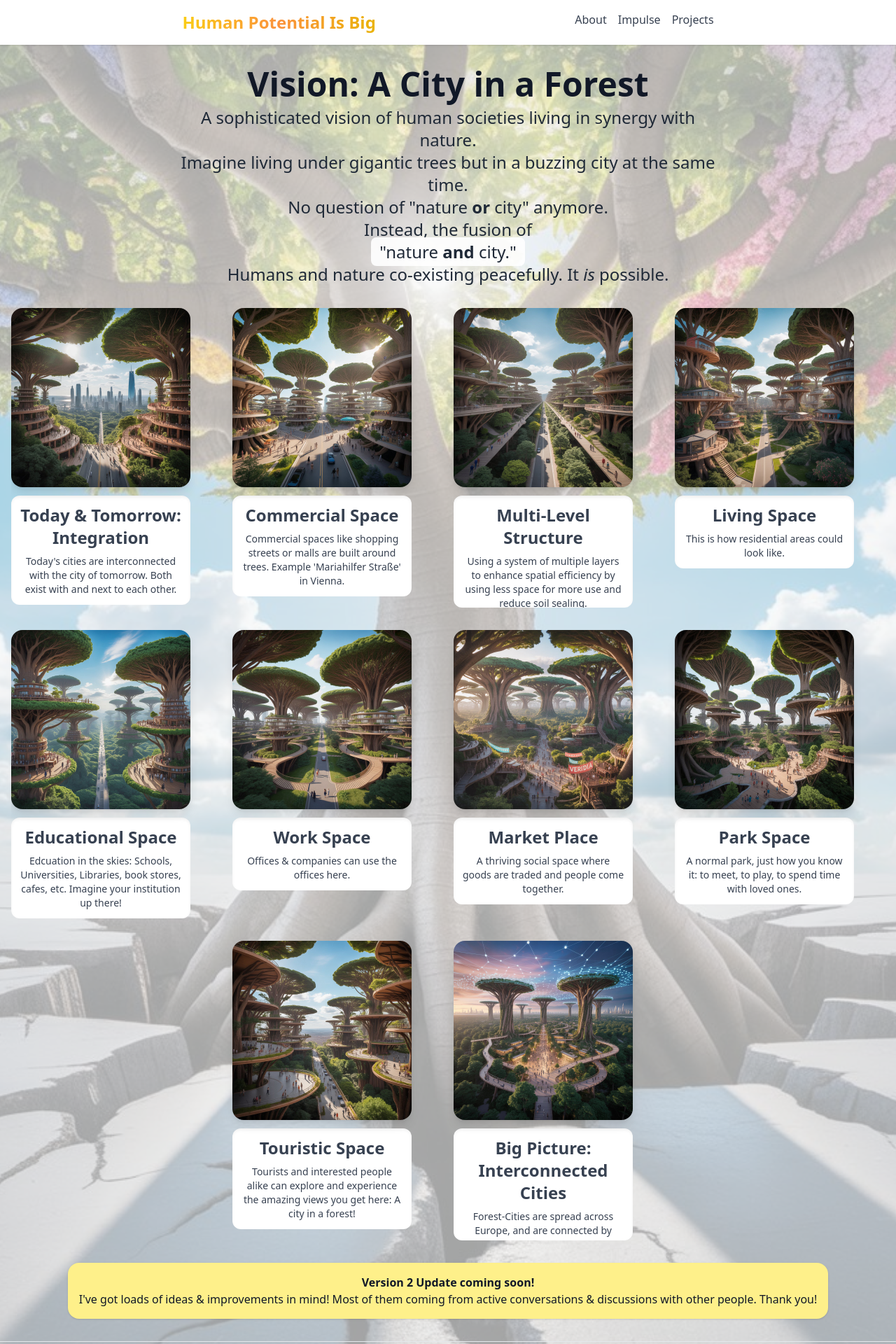
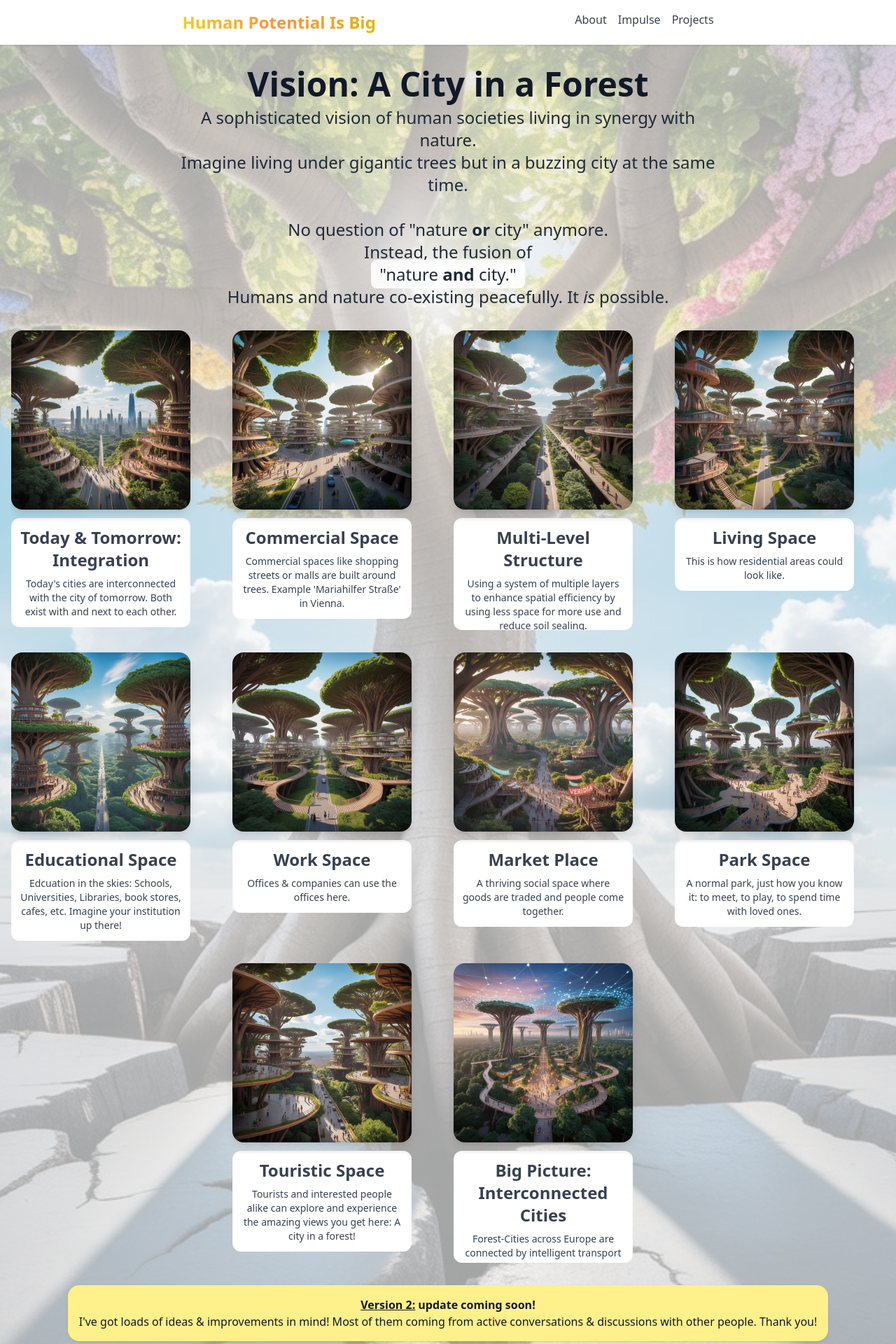
Before and after one commit to HumanPotentialIsBig/main-website, a Next.js app: page /vision-parts/possible-future-vision in a window 1280 px wide. Shown: the top 1920 px of the page at 70% size. Built offline with nearby package versions, Linux system fonts and the light colour scheme.

Commit message:
Polish minor things like text and font-bold

```diff
--- a/pages/vision-parts/possible-future-vision.js
+++ b/pages/vision-parts/possible-future-vision.js
@@ -53,7 +53,7 @@ const galleryImages = [
         src: "/images/forest-city/forest city with normal cities in the background.jpeg",
         title: "Big Picture: Interconnected Cities",
         description:
-        "Forest-Cities are spread across Europe, and are connected by intelligent transport systems.",
+        "Forest-Cities across Europe are connected by intelligent transport systems, allowing them to be in touch",
         order: 10,
     },
     {
@@ -178,7 +178,7 @@ export default function PossibleFutureVisionPage() {
             </h1>
             <p className="text-xl md:text-2xl max-w-3xl mx-auto mb-6 text-center text-gray-800">
                 A sophisticated vision of human societies living in synergy with nature.<br></br>
-                Imagine living under gigantic trees but in a buzzing city at the same time.<br></br>No question of <span className='text-xl md:text-2xl'>"nature <span className='font-semibold'>or</span> city"</span> anymore.<br></br>Instead, the fusion of <br></br><span className='text-xl md:text-2xl bg-white rounded-lg bg-opacity-90 px-3 py-1 mt-2 mb-3'>"nature <span className='font-semibold'>and</span> city."</span><br></br>
+                Imagine living under gigantic trees but in a buzzing city at the same time.<br></br><br></br>No question of <span className='text-xl md:text-2xl'>"nature <span className='font-bold'>or</span> city"</span> anymore.<br></br>Instead, the fusion of <br></br><span className='text-xl md:text-2xl bg-white rounded-lg bg-opacity-90 px-3 py-1 mt-2 mb-3'>"nature <span className='font-bold'>and</span> city."</span><br></br>
                 Humans and nature co-existing peacefully. It <span className='italic'>is</span> possible.
             </p>
 
@@ -209,7 +209,7 @@ export default function PossibleFutureVisionPage() {
 
             <div className="flex justify-center">
                 <div className="inline-block p-4 rounded-2xl shadow bg-yellow-200 hover:shadow-lg transition text-center">
-                    <span className='font-bold'>Version 2 Update coming soon!</span><br></br> I've got loads of ideas & improvements in mind! Most of them coming from active conversations & discussions with other people. Thank you!
+                    <span className='font-bold'><span className='underline'>Version 2:</span> update coming soon!</span><br></br> I've got loads of ideas & improvements in mind! Most of them coming from active conversations & discussions with other people. Thank you!
                 </div>
             </div>
 
```
